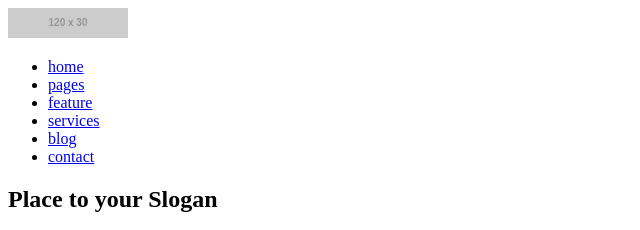
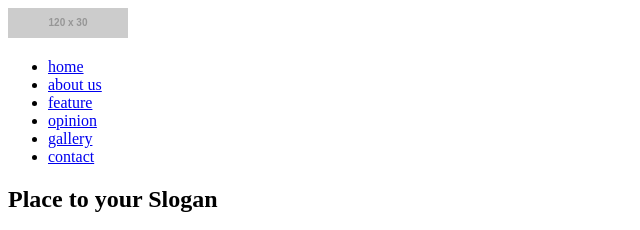
Before and after one commit to mateuszzylka/nauka-gita, a plain HTML site: page index.html in a window 1280 px wide. Shown: the top 230 px of the page, 0-640 px from the left. Drawn offline with nearby package versions, Linux system fonts and the light colour scheme; files that its build step writes are made by us from their sources; placeholder pictures from the web are drawn by us.

Commit message:
Change lang, header link content

```diff
--- a/index.html
+++ b/index.html
@@ -1,5 +1,5 @@
 <!DOCTYPE html>
-<html lang="pl">
+<html lang="en">
 	<head>
 		<meta charset="UTF-8">
 		<meta name="viewport" content="width=device-width, initial-scale=1.0">
@@ -14,10 +14,10 @@
 					<img src="//placehold.it/120x30" alt="sand">
 					<ul>
 						<li><a href="#">home</a></li>
-						<li><a href="#">pages</a></li>
+						<li><a href="#">about us</a></li>
 						<li><a href="#">feature</a></li>
-						<li><a href="#">services</a></li>
-						<li><a href="#">blog</a></li>
+						<li><a href="#">opinion</a></li>
+						<li><a href="#">gallery</a></li>
 						<li><a href="#">contact</a></li>
 					</ul>
 				</div>
```
